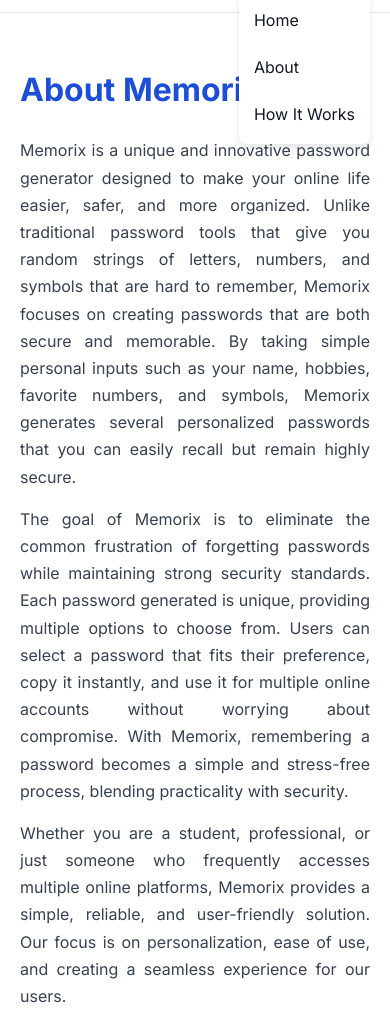
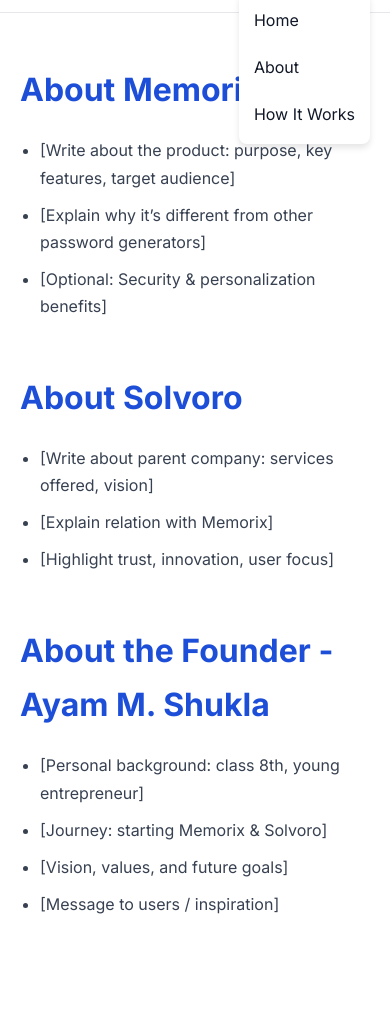
Before and after one commit to solvoroofficial/memorix, a plain HTML site: page about.html in a window 390 px wide. Shown: the part 68-1083 px from the top of the page. Drawn offline with Linux system fonts and the light colour scheme.

Commit message:
Update about.html

```diff
--- a/about.html
+++ b/about.html
@@ -19,11 +19,11 @@
     .hamburger { display:none; flex-direction:column; cursor:pointer; gap:4px; }
     .hamburger div { width:25px; height:3px; background:#111827; transition:0.3s; }
 
-    main { padding:50px 20px; max-width:1000px; margin:auto; }
-    section { margin-bottom:60px; }
+    main { padding:50px 20px; max-width:900px; margin:auto; }
+    section { margin-bottom:50px; }
     section h2 { font-size:2rem; color:#1D4ED8; margin-bottom:20px; }
-    section p { margin-bottom:15px; color:#374151; text-align:justify; }
-    .section-divider { height:2px; background:#e5e7eb; margin:50px 0; }
+    section ul { margin-left:20px; margin-bottom:20px; }
+    section li { margin-bottom:10px; color:#374151; }
 
     footer { text-align:center; padding:20px; background:#f9fafb; color:#6B7280; }
 
@@ -31,13 +31,11 @@
       header { padding:15px 20px; }
       .nav { display:none; flex-direction:column; gap:10px; position:absolute; top:60px; right:20px; background:#ffffff; padding:15px; border-radius:8px; box-shadow:0 4px 6px rgba(0,0,0,0.1);}
       .nav.show { display:flex; }
-      .steps, .features { flex-direction:column; }
     }
   </style>
 </head>
 <body>
 
-<!-- Header -->
 <header>
   <div class="logo">
     <img src="favicon.png" alt="Memorix Logo">
@@ -45,7 +43,7 @@
   </div>
   <nav class="nav">
     <a href="index.html">Home</a>
-    <a href="#">About</a>
+    <a href="about.html">About</a>
     <a href="howitworks.html">How It Works</a>
   </nav>
   <div class="hamburger" onclick="toggleMenu()">
@@ -56,46 +54,48 @@
 </header>
 
 <main>
-  <!-- About Memorix -->
   <section>
     <h2>About Memorix</h2>
-    <p>Memorix is a unique and innovative password generator designed to make your online life easier, safer, and more organized. Unlike traditional password tools that give you random strings of letters, numbers, and symbols that are hard to remember, Memorix focuses on creating passwords that are both secure and memorable. By taking simple personal inputs such as your name, hobbies, favorite numbers, and symbols, Memorix generates several personalized passwords that you can easily recall but remain highly secure.</p>
-    <p>The goal of Memorix is to eliminate the common frustration of forgetting passwords while maintaining strong security standards. Each password generated is unique, providing multiple options to choose from. Users can select a password that fits their preference, copy it instantly, and use it for multiple online accounts without worrying about compromise. With Memorix, remembering a password becomes a simple and stress-free process, blending practicality with security.</p>
-    <p>Whether you are a student, professional, or just someone who frequently accesses multiple online platforms, Memorix provides a simple, reliable, and user-friendly solution. Our focus is on personalization, ease of use, and creating a seamless experience for our users.</p>
+    <ul>
+      <li>[Write about the product: purpose, key features, target audience]</li>
+      <li>[Explain why it’s different from other password generators]</li>
+      <li>[Optional: Security & personalization benefits]</li>
+    </ul>
   </section>
 
-  <div class="section-divider"></div>
-
-  <!-- About Solvoro -->
   <section>
     <h2>About Solvoro</h2>
-    <p>Solvoro is a pioneering freelancing and digital solutions company dedicated to providing innovative services to clients and businesses worldwide. Founded with the goal of simplifying digital operations, Solvoro has been empowering small and medium enterprises to establish a strong online presence with services like website design, logo creation, social media content, and more.</p>
-    <p>As the parent company of Memorix, Solvoro’s vision extends to creating tools that help users improve their digital security and efficiency. By introducing Memorix under the Solvoro umbrella, we are bridging the gap between creativity, productivity, and online safety. The same principles that Solvoro applies to its client services — professionalism, innovation, and user satisfaction — are reflected in Memorix.</p>
-    <p>With Solvoro, we are constantly exploring ways to provide practical, user-friendly digital tools. Memorix is one such innovation, designed to assist people in a secure and meaningful way. Our commitment is to offer solutions that not only work effectively but also enrich the user experience.</p>
+    <ul>
+      <li>[Write about parent company: services offered, vision]</li>
+      <li>[Explain relation with Memorix]</li>
+      <li>[Highlight trust, innovation, user focus]</li>
+    </ul>
   </section>
 
-  <div class="section-divider"></div>
-
-  <!-- About Ayam M. Shukla -->
   <section>
     <h2>About the Founder - Ayam M. Shukla</h2>
-    <p>Ayam M. Shukla, a visionary young entrepreneur in class 8th, is the founder and driving force behind both Memorix and Solvoro. Despite his young age, Ayam possesses a unique blend of creativity, technical skill, and determination that has enabled him to build functional digital products that solve real-world problems.</p>
-    <p>Ayam started his journey with a simple idea: to make technology accessible, useful, and secure for everyone. From designing professional-grade websites and logos through Solvoro to creating a secure and memorable password generator through Memorix, Ayam demonstrates exceptional foresight and dedication.</p>
-    <p>His approach combines innovation with practicality. He understands the struggles of everyday users, particularly in managing digital security, and has dedicated his efforts to creating solutions that simplify lives. Through Memorix, Ayam has focused on addressing the critical issue of password management by providing a tool that anyone can use easily, no matter their age or experience level.</p>
-    <p>Ayam believes in learning by doing, experimenting with new ideas, and constantly improving his projects. His leadership reflects a balance of technical knowledge, creative problem-solving, and an unwavering commitment to helping others through technology. Memorix and Solvoro are testaments to his passion for innovation and his goal to make digital life easier, safer, and more enjoyable for everyone.</p>
-    <p>As a young founder, Ayam inspires other students and aspiring entrepreneurs to pursue their ideas without fear. He demonstrates that age is no barrier to creating impactful solutions. Memorix stands as a reflection of his vision — a product built with thought, care, and a desire to solve meaningful problems in the digital world.</p>
+    <ul>
+      <li>[Personal background: class 8th, young entrepreneur]</li>
+      <li>[Journey: starting Memorix & Solvoro]</li>
+      <li>[Vision, values, and future goals]</li>
+      <li>[Message to users / inspiration]</li>
+    </ul>
   </section>
 </main>
 
-<!-- Footer -->
 <footer>
   © 2025 Memorix — Powered by <strong>Solvoro</strong>
 </footer>
 
 <script>
-  function toggleMenu(){
-    document.querySelector('.nav').classList.toggle('show');
-  }
+function toggleMenu(){
+  document.querySelector('.nav').classList.toggle('show');
+}
+document.querySelectorAll('.nav a').forEach(link => {
+  link.addEventListener('click', () => {
+    document.querySelector('.nav').classList.remove('show');
+  });
+});
 </script>
 
 </body>
```
